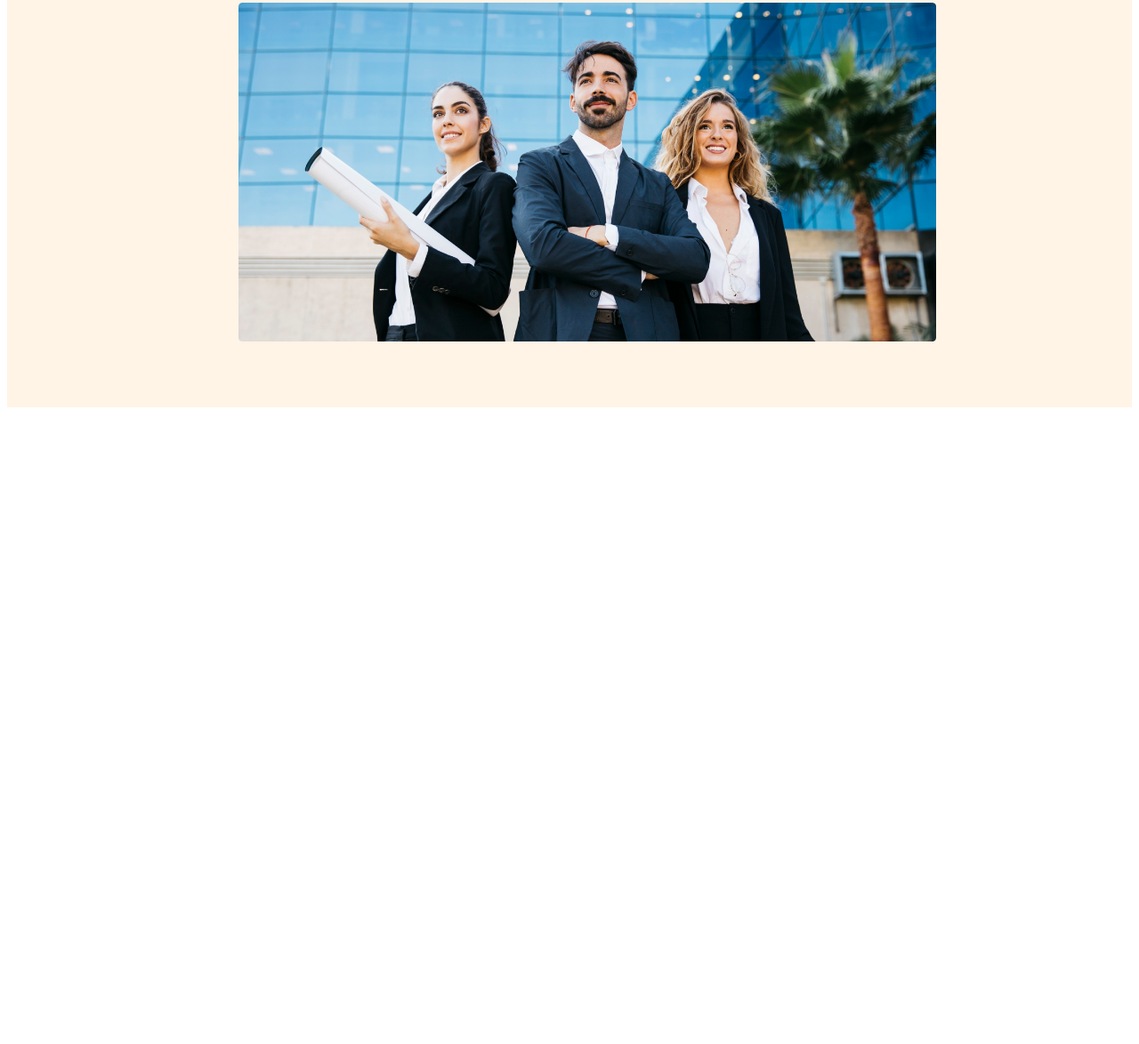
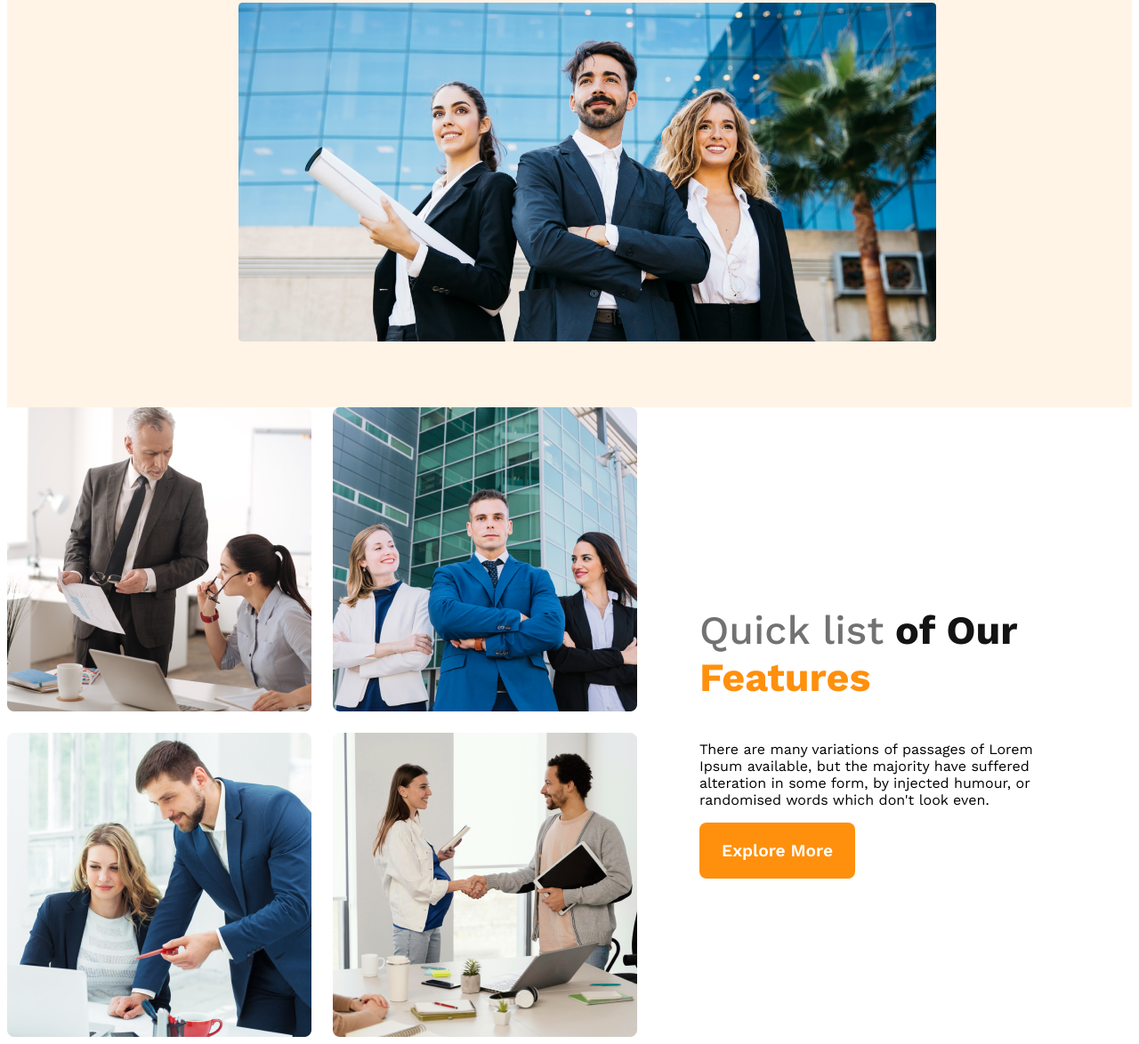
Before and after one commit to saiful797/g3-architects-website, a plain HTML site: page index.html in a window 1280 px wide. Shown: the part 572-1746 px from the top of the page at 89% size. Before the commit the page ends 1038 px from the top, so only its background shows below. Drawn offline with nearby package versions, Linux system fonts and the light colour scheme.

Commit message:
featurs content added

```diff
--- a/index.html
+++ b/index.html
@@ -34,13 +34,21 @@
 
     <main>
         <!-- Team section start-->
-        <section>
-            <div>
-
+        <section class="teams-container">
+            <div class="teams-img-container">
+                <img src="images/team1.png" alt="">
+                <img src="images/team2.png" alt="">
+                <img src="images/team3.png" alt="">
+                <img src="images/team4.png" alt="">
             </div>
 
-            <div>
+            <div class="teams-contant">
+                <h3 class="teams-title"><span class="quick-list">Quick list</span> <span class="text-features">of Our</span> <span class="quick-list-3">Features</span></h3>
 
+                <p class="teams-description">
+                    There are many variations of passages of Lorem Ipsum available, but the majority have suffered alteration in some form, by injected humour, or randomised words which don't look even.
+                </p>
+                <button class="btn-primary">Explore More</button>
             </div>
         </section>
     </main>
--- a/styles/architect.css
+++ b/styles/architect.css
@@ -107,3 +107,32 @@ main{
     max-width: 1440px;
     margin: 0 auto;
 }
+/* teams style */
+.teams-container{
+    display: flex;
+    align-items: center;
+}
+.teams-img-container{
+    display: grid;
+    grid-template-columns: repeat(2,1fr);
+    gap:1.5rem;
+}
+.teams-contant{
+    padding-left: 70px;
+    padding-right: 70px;
+}
+.teams-title{
+    font-size: 2.8rem;
+    font-weight: 700;
+}
+
+.teams-title .quick-list{
+    color: #727272;
+    font-weight: 500;
+}
+.teams-title .text-features{
+    color:#131313;
+}
+.teams-title .quick-list-3{
+    color:#FF900E;
+}
```
